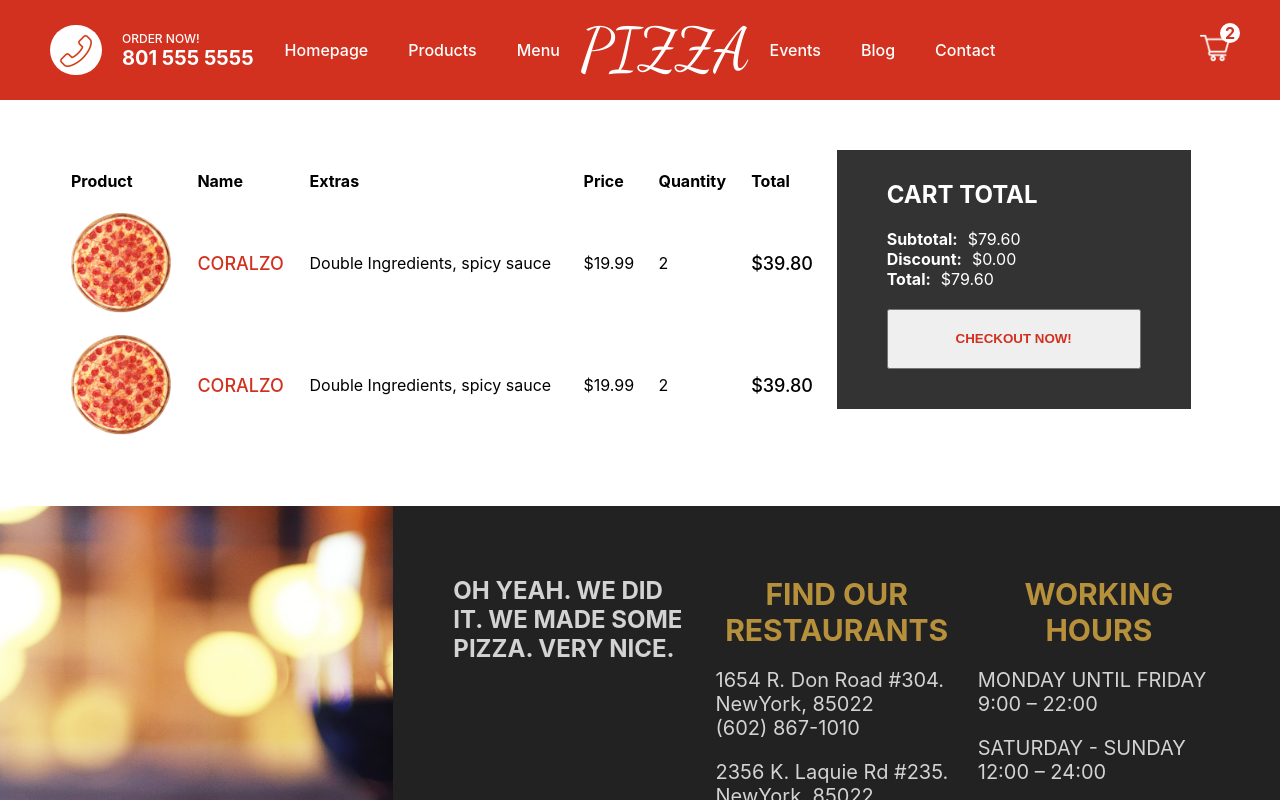
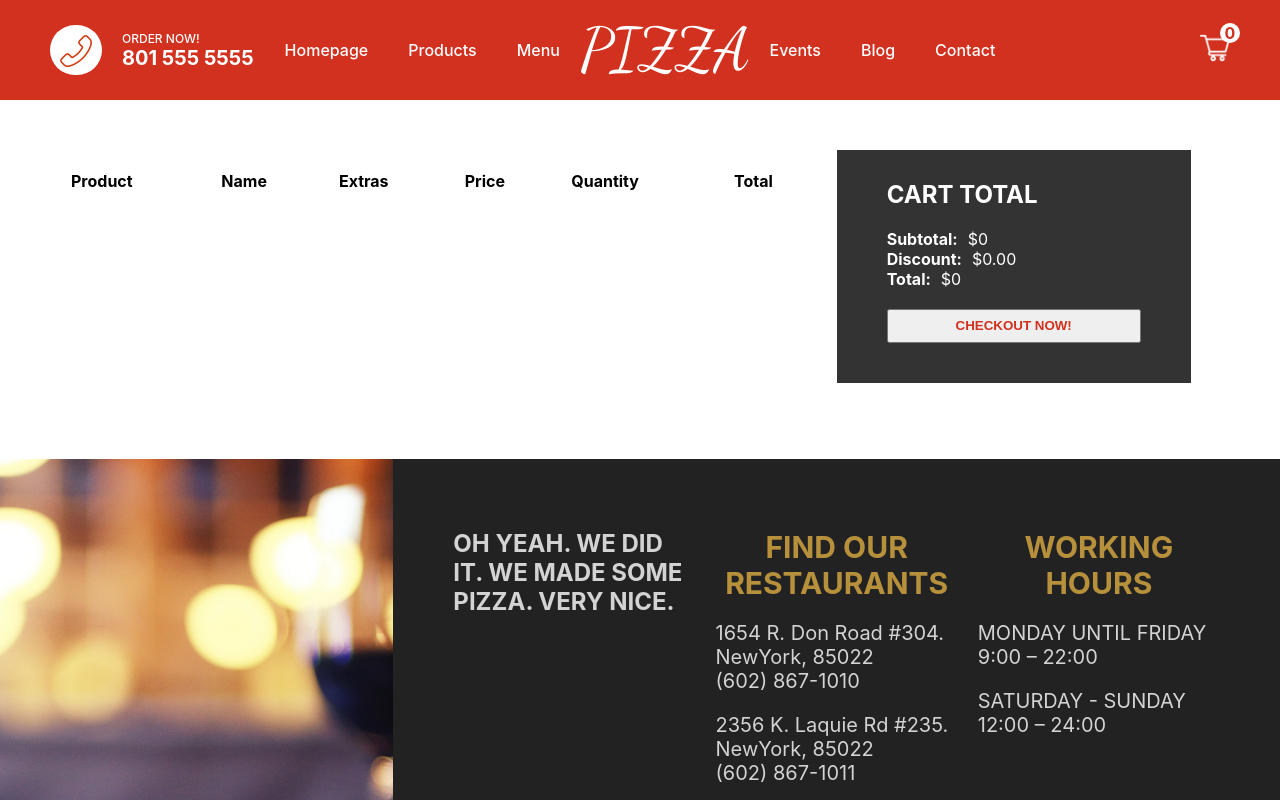
Before and after one commit to grantgariepy/react-next-food-app, a Next.js app: page /cart in a window 1280 px wide. Shown: the top 800 px of the page. Built offline with nearby package versions, Linux system fonts and the light colour scheme.

Commit message:
adding product to cart done

```diff
--- a/components/Navbar.jsx
+++ b/components/Navbar.jsx
@@ -1,14 +1,18 @@
 import Image from "next/image"
 import styles from "../styles/Navbar.module.css"
+import { useSelector } from "react-redux";
+import Link from "next/link";
 
 
 const Navbar = () => {
+
+    const quantity = useSelector((state) => state.cart.quantity);
     return (
 
         <div className={styles.container}>
             <div className={styles.item}>
                 <div className={styles.callButton}>
-                    <Image src="/img/telephone.png" alt="" width="32" height="32"/>
+                    <Image src="/img/telephone.png" alt="" width="32" height="32" />
                 </div>
                 <div className={styles.texts}>
                     <div className={styles.text}>ORDER NOW!</div>
@@ -27,12 +31,15 @@
                     <li className={styles.listItem}>Contact</li>
                 </ul>
             </div>
-            <div className={styles.item}>
-                <div className={styles.cart}>
-                    <Image src="/img/cart.png" alt="" width="30px" height="30px"/>
-                    <div className={styles.counter}>2</div>
+            <Link href="/cart" passHref>
+                <div className={styles.item}>
+                    <div className={styles.cart}>
+                        <Image src="/img/cart.png" alt="" width="30px" height="30px" />
+                        <div className={styles.counter}>{quantity}</div>
+                    </div>
                 </div>
-            </div>
+            </Link>
+
         </div>
     )
 }
--- a/pages/_app.js
+++ b/pages/_app.js
@@ -1,13 +1,15 @@
-
 import Layout from '../components/Layout'
 import '../styles/globals.css'
+import store from '../redux/store';
+import { Provider } from 'react-redux';
 
 function MyApp({ Component, pageProps }) {
   return (
-
-  <Layout>
-    <Component {...pageProps} />
-  </Layout>
+  <Provider store={store}>
+    <Layout>
+      <Component {...pageProps} />
+    </Layout>
+  </Provider>
   );
 }
 
--- a/pages/cart.jsx
+++ b/pages/cart.jsx
@@ -1,7 +1,10 @@
 import styles from "../styles/Cart.module.css";
 import Image from "next/image";
+import { useDispatch, useSelector } from "react-redux";
 
 const Cart = () => {
+    const dispatch = useDispatch();
+    const cart = useSelector((state) => state.cart);
     return (
         <div className={styles.container}>
             <div className={styles.left}>
@@ -14,67 +17,55 @@
                         <th>Quantity</th>
                         <th>Total</th>
                     </tr>
-                    <tr className={styles.tr}>
+                    {cart.products.map((product)=>(
+                    <tr className={styles.tr} key={product.id}>
                         <td>
                             <div className={styles.imgContainer}>
-                                <Image src="/img/pizza.png" layout="fill" objectFit="cover" alt="" />
+                                <Image
+                                src={product.img}
+                                layout="fill"
+                                objectFit="cover"
+                                alt=""
+                                />
                             </div>
                         </td>
                         <td>
-                            <span className={styles.name}>CORALZO</span>
+                            <span className={styles.name}>{product.title}</span>
                         </td>
                         <td>
                             <span className={styles.extras}>
+                                {product.extras.map((extra) => {
+                                    <span key={extra._id}>{extra.text}, </span>
+                                })}
                                 Double Ingredients, spicy sauce
                             </span>
                         </td>
                         <td>
-                            <span className={styles.price}>$19.99</span>
+                            <span className={styles.price}>${product.price}</span>
                         </td>
                         <td>
-                            <span className={styles.quantity}>2</span>
+                            <span className={styles.quantity}>{product.quantity}</span>
                         </td>
                         <td>
-                            <span className={styles.total}>$39.80</span>
+                            <span className={styles.total}>
+                                ${product.price * product.quantity}
+                            </span>
                         </td>
                     </tr>
-                    <tr className={styles.tr}>
-                        <td>
-                            <div className={styles.imgContainer}>
-                                <Image src="/img/pizza.png" layout="fill" objectFit="cover" alt="" />
-                            </div>
-                        </td>
-                        <td>
-                            <span className={styles.name}>CORALZO</span>
-                        </td>
-                        <td>
-                            <span className={styles.extras}>
-                                Double Ingredients, spicy sauce
-                            </span>
-                        </td>
-                        <td>
-                            <span className={styles.price}>$19.99</span>
-                        </td>
-                        <td>
-                            <span className={styles.quantity}>2</span>
-                        </td>
-                        <td>
-                            <span className={styles.total}>$39.80</span>
-                        </td>
-                    </tr>
+                    ))}
                 </table>
             </div>
             <div className={styles.right}>
                 <div className={styles.wrapper}>
                     <h2 className={styles.title}>CART TOTAL</h2>
                     <div className={styles.totalText}>
-                        <b className={styles.totalTextTitle}>Subtotal:</b>$79.60
+                        <b className={styles.totalTextTitle}>Subtotal:</b>${cart.total}
                     </div>
                     <div className={styles.totalText}>
                         <b className={styles.totalTextTitle}>Discount:</b>$0.00
                     </div>
                     <div className={styles.totalText}>
-                        <b className={styles.totalTextTitle}>Total:</b>$79.60
+                        <b className={styles.totalTextTitle}>Total:</b>${cart.total}
                     </div>
                     <button className={styles.button}>CHECKOUT NOW!</button>
                 </div>
--- a/redux/cartSlice.js
+++ b/redux/cartSlice.js
@@ -1,14 +1,16 @@
-import { createSlice, createSlice } from "@reduxjs/toolkit"
+import { createSlice } from "@reduxjs/toolkit"
 
-const createSlice = createSlice({
+const cartSlice = createSlice({
     name: "cart",
     initialState: {
         products: [],
+        quantity: 0,
         total: 0,
     },
     reducers: {
         addProduct: (state, action) => {
             state.products.push(action.payload);
+            state.quantity += 1;
             state.total += action.payload.price * action.payload.quantity;
         },
         reset:(state)=>{
@@ -17,5 +19,5 @@
     }
 });
 
-export const {addProduct, reset} = createSlice.actions;
-export default createSlice.reducer;
+export const {addProduct, reset} = cartSlice.actions;
+export default cartSlice.reducer;
```
Also changed, not shown: pages/product/[id].jsx (+8 -1 lines).
